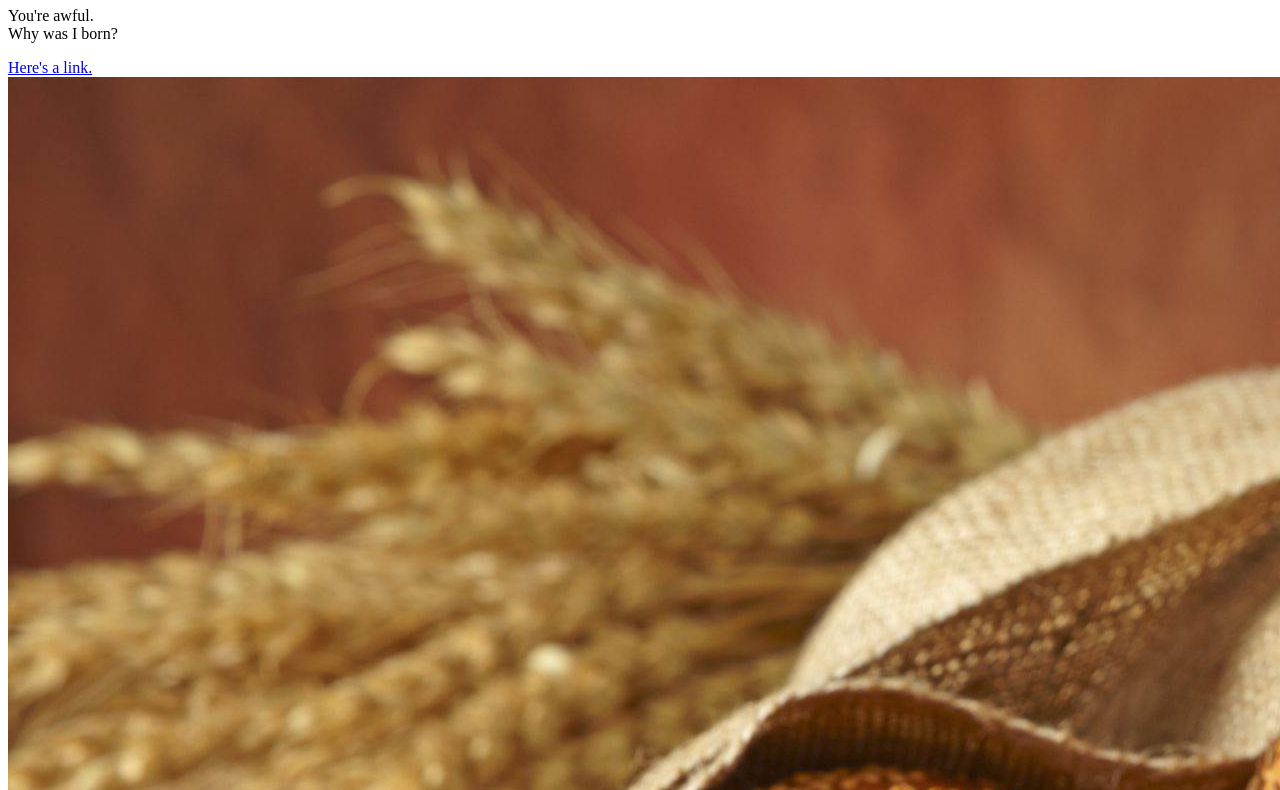
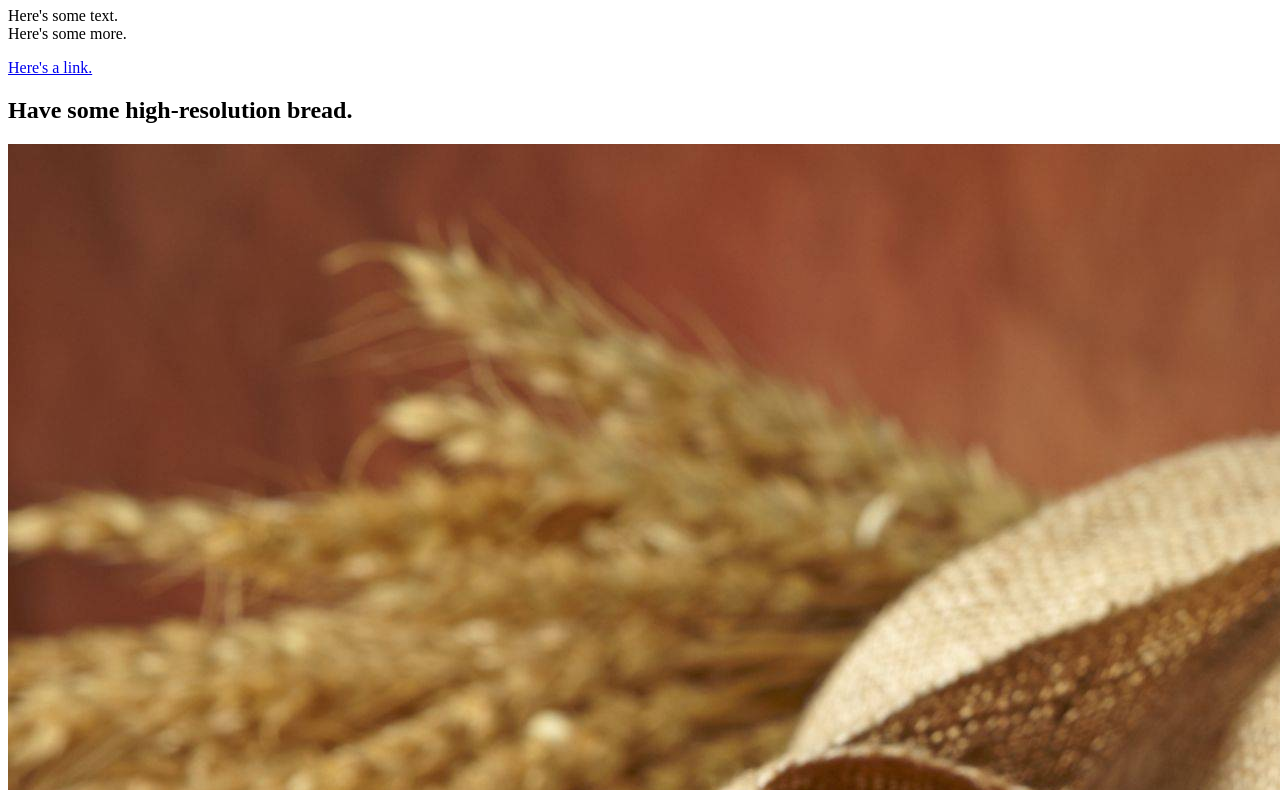
Before and after one commit to jliu64/testSite, a plain HTML site: page index.html in a window 1280 px wide. Shown: the part 73-863 px from the top of the page. Drawn offline with Linux system fonts and the light colour scheme.

Commit message:
Update index.html

```diff
--- a/index.html
+++ b/index.html
@@ -1,8 +1,9 @@
 <!DOCTYPE HTML>
 <html>
 <h1>Hello, world!</h1>
-  <p>You're awful.<br>Why was I born?</p>
+  <p>Here's some text.<br>Here's some more.</p>
   <a href="https://hackarizona.org/" target="_blank">Here's a link.</a>
+  <br><h2>Have some high-resolution bread.</h2>
   <img src="2osB6r5.jpg">
 
 </html>
```
